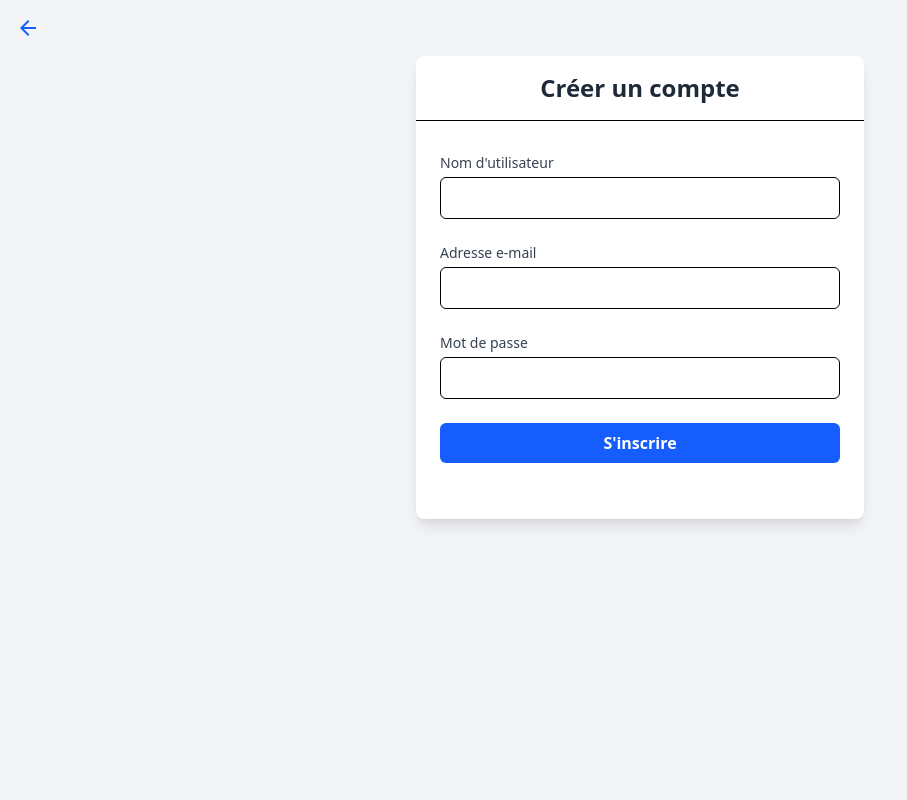
After one commit to Okinest/Culturama, a PHP site: page /user/register in a window 1280 px wide. The commit adds this page. Shown: the whole page, without its empty margins (0-907 px from the left). Run offline with PHP 8.4, Linux system fonts and the light colour scheme.

Commit message:
Add user authentication features with login and registration forms

```diff
--- a/controllers/UserController.php
+++ b/controllers/UserController.php
@@ -1,9 +1,31 @@
 <?php
-
-namespace controllers;
-
 use models\User;
 
+function register()
+{
+    if ($_SERVER['REQUEST_METHOD'] === 'POST') {
+        $username = $_POST['username'];
+        $email = $_POST['email'];
+        $password = $_POST['password'];
+
+        $existingUser = User::getByEmail($email);
+        $isValid = User::isPasswordStrong($password);
+
+        if ($existingUser) {
+            $mailTaken = "L'adresse e-mail existe déjà.";
+        } elseif(!$isValid) {
+            $weakPassword = "Le mot de passe doit contenir au moins 8 caractères, une majuscule, une minuscule et un chiffre.";
+        }else {
+            $user = User::create($username, $email, $password);
+            if ($user) {
+                $message = "Inscription réussie !";
+            } else {
+                $message = "Erreur lors de l'inscription.";
+            }
+        }
+    }
+    require_once ('views/user/register.php');
+}
 function login(){
     if($_SERVER['REQUEST_METHOD'] == 'POST'){
         $email = $_POST['email'];
@@ -12,16 +34,22 @@ function login(){
         $user = User::getByEmail($email);
 
         if($user && password_verify($password, $user->getPassword())){
-            session_start();
 
             $_SESSION['user_id'] = $user->getId();
+            $_SESSION['username'] = $user->getUsername();
             $_SESSION['email'] = $user->getEmail();
-
+            header('Location: /');
             exit();
+        } else{
+            $message = "Invalid Credentials. Try again.";
         }
-    } else{
-        $message = "Invalid Credentials. Try again.";
     }
 
-    require_once ('home.php');
+    require_once ('views/user/login.php');
 }
+function logout(){
+    session_unset();
+    session_destroy();
+    header('Location: /');
+    exit();
+}
--- a/views/layout/head.php
+++ b/views/layout/head.php
@@ -5,6 +5,7 @@
     <meta name="viewport"
           content="width=device-width, user-scalable=no, initial-scale=1.0, maximum-scale=1.0, minimum-scale=1.0">
     <meta http-equiv="X-UA-Compatible" content="ie=edge">
+    <link href="https://fonts.googleapis.com/css2?family=Material+Symbols+Outlined:opsz,wght,FILL,GRAD@20..48,100..700,0..1,-50..200&icon_names=arrow_back,logout" rel="stylesheet" />
     <script src="https://cdn.jsdelivr.net/npm/@tailwindcss/browser@4"></script>
     <title><?= $pageTitle?? 'Accueil' ?></title>
 </head>
--- /dev/null
+++ b/views/user/register.php
@@ -0,0 +1,43 @@
+<?php
+$pageTitle = "Créer un compte";
+
+require_once ('views/layout/head.php');
+?>
+<div class="min-h-screen bg-gray-100">
+    <a href="/user/login" class="p-4 text-blue-600 flex items-center">
+        <span class="material-symbols-outlined">arrow_back</span>
+    </a>
+    <div class="flex items-center justify-center">
+        <div class="w-full max-w-md bg-white rounded-lg shadow-lg">
+            <div class="px-6 py-4 border-b">
+                <h2 class="text-2xl font-bold text-center text-gray-800">
+                    Créer un compte
+                </h2>
+            </div>
+            <div class="px-6 py-8">
+                <form action="/user/register" method="post" class="space-y-6">
+                    <div>
+                        <label for="username" class="block text-sm font-medium text-gray-700 mb-1">
+                            Nom d'utilisateur
+                        </label>
+                        <input type="text" class="block w-full px-4 py-2 border rounded-md focus:outline-none focus:ring-2 focus:ring-blue-500" id="username" name="username" value="<?= $_POST['username']?? ""?>" required>
+                    </div>
+                    <div>
+                        <label for="email" class="block text-sm font-medium text-gray-700 mb-1">Adresse e-mail</label>
+                        <input type="email" class="block w-full px-4 py-2 border rounded-md focus:outline-none focus:ring-2 focus:ring-blue-500" id="email" name="email" value="<?= $_POST['email']?? ""?>" required>
+                        <p class="mt-2 text-sm text-red-500"><?php if(isset($mailTaken)) {echo ($mailTaken) ;}?></p>
+                    </div>
+                    <div>
+                        <label for="password" class="block text-sm font-medium text-gray-700 mb-1">Mot de passe</label>
+                        <input type="password" class="block w-full px-4 py-2 border rounded-md focus:outline-none focus:ring-2 focus:ring-blue-500" id="password" name="password" required>
+                        <p class="mt-2 text-sm text-red-500"><?php if(isset($weakPassword)) {echo ($weakPassword) ;}?></p>
+                    </div>
+                    <div class="text-center">
+                        <button type="submit" class="w-full px-4 py-2 font-semibold text-white bg-blue-600 rounded-md hover:bg-blue-700 transition">S'inscrire</button>
+                    </div>
+                    <p class="mt-2 text-sm text-green-500"><?php if(isset($message)) {echo ($message) ;}?></p>
+                </form>
+            </div>
+        </div>
+    </div>
+</div>
```
Also changed, not shown: models/User.php (+41 -5 lines), views/layout/navbar.php (+6 -6 lines), views/user/login.php (added, +29 -0 lines).
